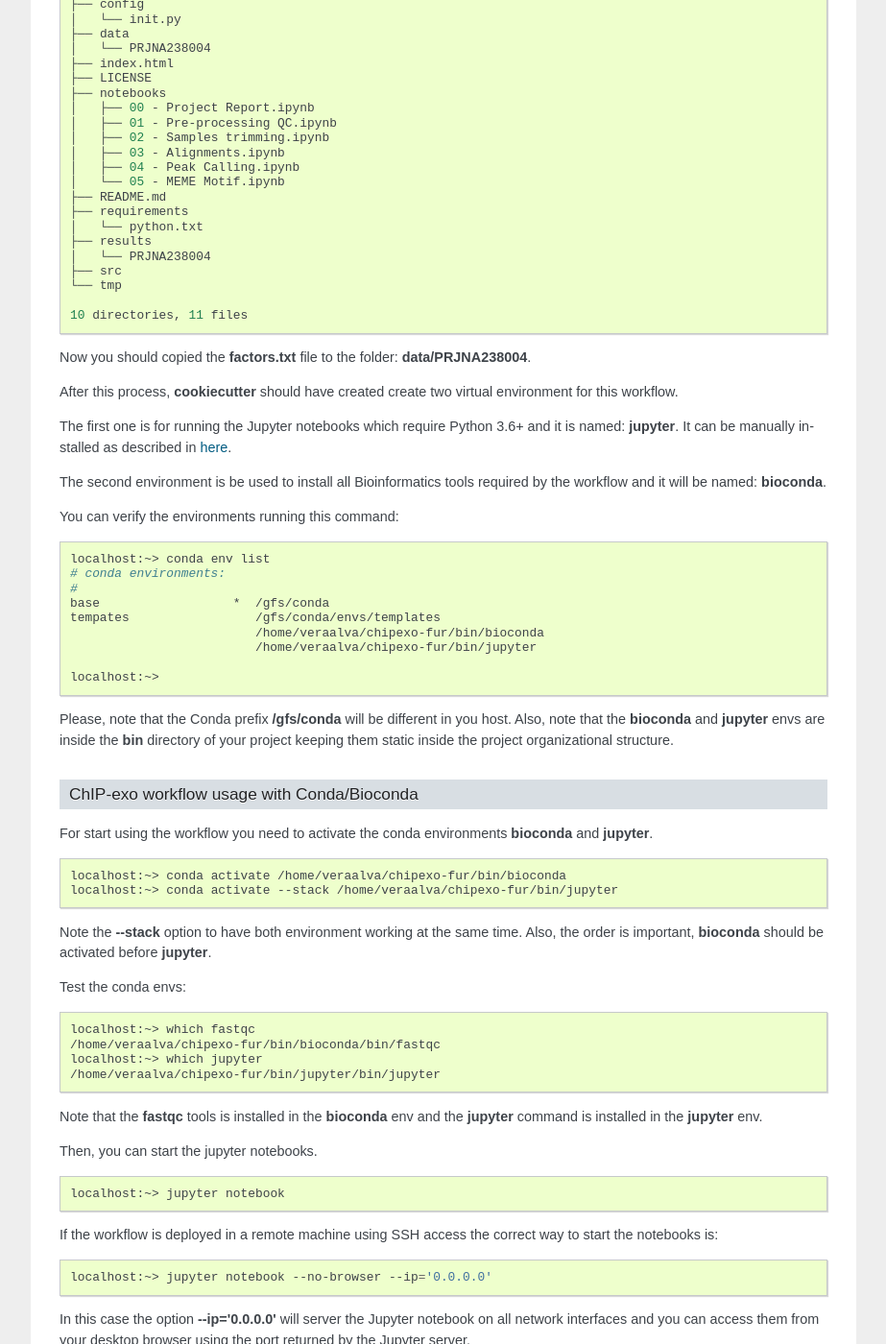
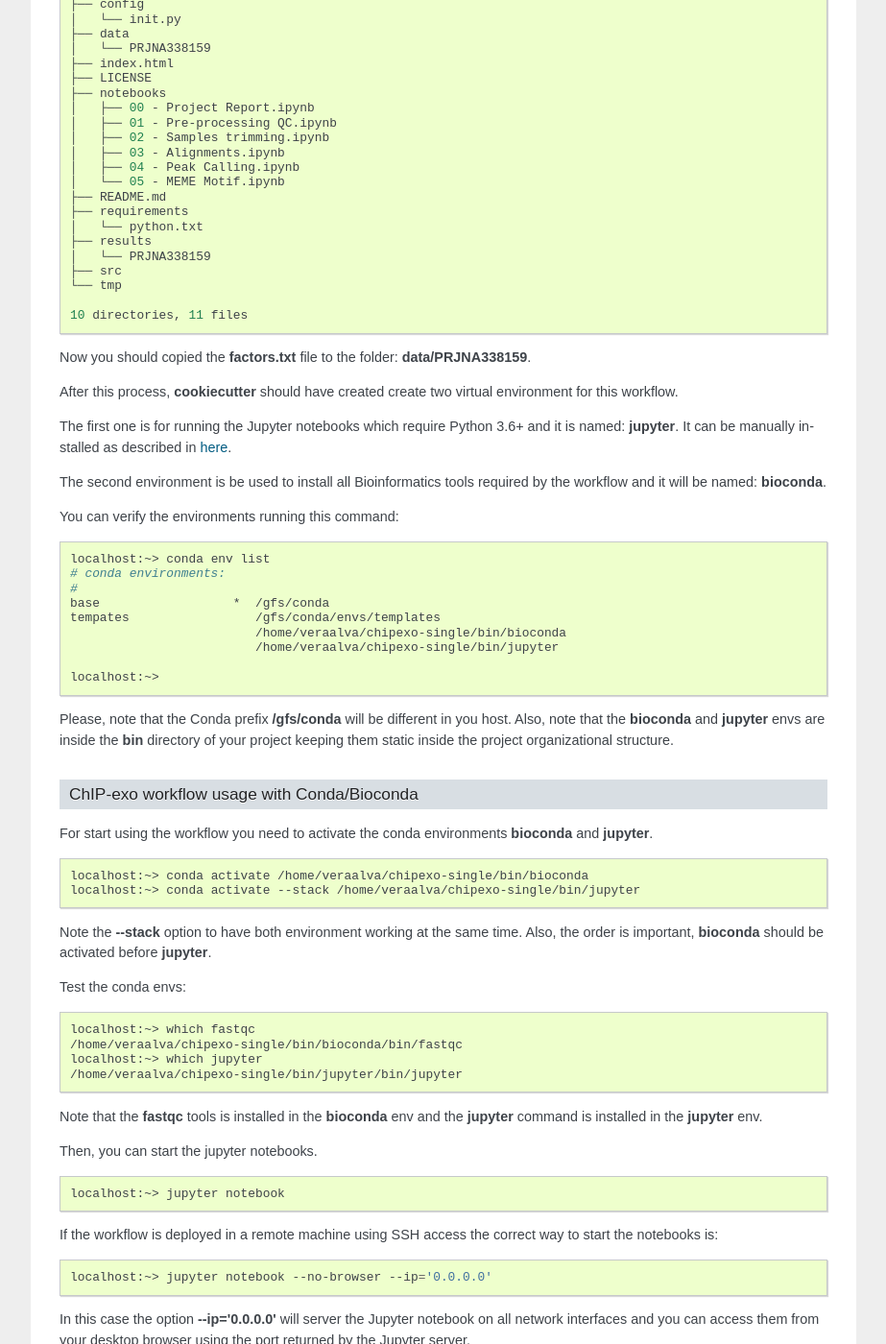
Before and after one commit to ncbi/pm4ngs, a Sphinx documentation site: the page built from docs/source/workflows/det_bind_chipexo.rst, in a window 1280 px wide and 1400 px high, scrolled down 2250 px. Shown: the whole window at 96% size, without its empty margins (198-1121 px from the left). Built offline with Sphinx 7.4.7, drawn with Linux system fonts in a browser that asks for light colours; some of the changed text lies outside the part shown.

Commit message:
Adding new Chip-exo example

```diff
--- a/docs/source/cwl/meme-motif.rst
+++ b/docs/source/cwl/meme-motif.rst
@@ -39,6 +39,7 @@
 
     localhost:~> cd data
     localhost:~> mkdir meme
+    localhost:~> cd meme
     localhost:~> wget http://meme-suite.org/meme-software/Databases/motifs/motif_databases.12.18.tgz
     localhost:~> wget http://meme-suite.org/meme-software/Databases/gomo/gomo_databases.3.2.tgz
     localhost:~> tar xzf motif_databases.12.18.tgz
--- a/docs/source/workflows/det_bind_chipexo.rst
+++ b/docs/source/workflows/det_bind_chipexo.rst
@@ -23,7 +23,7 @@
 
     localhost:~> conda activate templates
 
-Then, a YAML file (for this example I will call this file: **chipexo-fur.yaml**) with your project detail should
+Then, a YAML file (for this example I will call this file: **chipexo-single.yaml**) with your project detail should
 be created.
 
 .. code-block:: yaml
@@ -32,12 +32,12 @@
     default_context:
         author_name: "Roberto Vera Alvarez"
         user_email: "veraalva@ncbi.nlm.nih.gov"
-        project_name: "chipexo-fur"
-        dataset_name: "PRJNA238004"
+        project_name: "chipexo-single"
+        dataset_name: "PRJNA338159"
         is_data_in_SRA: "y"
         ngs_data_type: "ChIP-exo"
         sequencing_technology: "single-end"
-        create_demo: "y"
+        create_demo: "n"
         number_spots: "1000000"
         organism: "human"
         genome_dir: "/gfs/data/genomes/NCBI/Escherichia_coli/K-12/MG1655/"
@@ -64,12 +64,12 @@
 
 A full description of this parameters are :doc:`here </extra/cookiecutter_json>`.
 
-After the **chipexo-fur.yaml** is created the project structure should be created using this command obtaining the
+After the **chipexo-single.yaml** is created the project structure should be created using this command obtaining the
 following output.
 
 .. code-block:: bash
 
-    localhost:~> cookiecutter --no-input --config-file chipexo-fur.yaml https://github.com/ncbi/cookiecutter-jupyter-ngs.git
+    localhost:~> cookiecutter --no-input --config-file chipexo-single.yaml https://github.com/ncbi/cookiecutter-jupyter-ngs.git
     Checking ChIP-exo workflow dependencies .......... Done
     localhost:~>
 
@@ -77,8 +77,8 @@
 
 .. code-block:: bash
 
-    localhost:~> tree chipexo-fur
-    chipexo-fur
+    localhost:~> tree chipexo-single
+    chipexo-single
     ├── bin
     │   ├── bioconda (This directory include a conda envs for all bioinfo tools)
     │   ├── cwl-ngs-workflows-cbb (CWL workflow repo cloned here)
@@ -86,7 +86,7 @@
     ├── config
     │   └── init.py
     ├── data
-    │   └── PRJNA238004
+    │   └── PRJNA338159
     ├── index.html
     ├── LICENSE
     ├── notebooks
@@ -100,13 +100,13 @@
     ├── requirements
     │   └── python.txt
     ├── results
-    │   └── PRJNA238004
+    │   └── PRJNA338159
     ├── src
     └── tmp
 
     10 directories, 11 files
 
-Now you should copied the **factors.txt** file to the folder: **data/PRJNA238004**.
+Now you should copied the **factors.txt** file to the folder: **data/PRJNA338159**.
 
 After this process, **cookiecutter** should have created create two virtual environment for this workflow.
 
@@ -125,8 +125,8 @@
     #
     base                  *  /gfs/conda
     tempates                 /gfs/conda/envs/templates
-                             /home/veraalva/chipexo-fur/bin/bioconda
-                             /home/veraalva/chipexo-fur/bin/jupyter
+                             /home/veraalva/chipexo-single/bin/bioconda
+                             /home/veraalva/chipexo-single/bin/jupyter
 
     localhost:~>
 
@@ -141,8 +141,8 @@
 
 .. code-block:: bash
 
-    localhost:~> conda activate /home/veraalva/chipexo-fur/bin/bioconda
-    localhost:~> conda activate --stack /home/veraalva/chipexo-fur/bin/jupyter
+    localhost:~> conda activate /home/veraalva/chipexo-single/bin/bioconda
+    localhost:~> conda activate --stack /home/veraalva/chipexo-single/bin/jupyter
 
 Note the **--stack** option to have both environment working at the same time. Also, the order is important, **bioconda**
 should be activated before **jupyter**.
@@ -152,9 +152,9 @@
 .. code-block:: bash
 
     localhost:~> which fastqc
-    /home/veraalva/chipexo-fur/bin/bioconda/bin/fastqc
+    /home/veraalva/chipexo-single/bin/bioconda/bin/fastqc
     localhost:~> which jupyter
-    /home/veraalva/chipexo-fur/bin/jupyter/bin/jupyter
+    /home/veraalva/chipexo-single/bin/jupyter/bin/jupyter
 
 Note that the **fastqc** tools is installed in the **bioconda** env and the **jupyter** command is installed in the
 **jupyter** env.
@@ -189,7 +189,7 @@
 
     localhost:~> source venv-templates/bin/activate
 
-Then, a YAML file (for this example I will call this file: **chipexo-fur.yaml**) with your project detail should
+Then, a YAML file (for this example I will call this file: **chipexo-single.yaml**) with your project detail should
 be created.
 
 .. code-block:: yaml
@@ -198,12 +198,12 @@
     default_context:
         author_name: "Roberto Vera Alvarez"
         user_email: "veraalva@ncbi.nlm.nih.gov"
-        project_name: "chipexo-fur"
-        dataset_name: "PRJNA238004"
+        project_name: "chipexo-single"
+        dataset_name: "PRJNA338159"
         is_data_in_SRA: "y"
         ngs_data_type: "ChIP-exo"
         sequencing_technology: "single-end"
-        create_demo: "y"
+        create_demo: "n"
         number_spots: "1000000"
         organism: "human"
         genome_dir: "/gfs/data/genomes/NCBI/Escherichia_coli/K-12/MG1655/"
@@ -230,12 +230,12 @@
 
 A full description of this parameters are :doc:`here </extra/cookiecutter_json>`.
 
-After the **chipexo-fur.yaml** is created the project structure should be created using this command obtaining the
+After the **chipexo-single.yaml** is created the project structure should be created using this command obtaining the
 following output.
 
 .. code-block:: bash
 
-    localhost:~> cookiecutter --no-input --config-file chipexo-fur.yaml https://github.com/ncbi/cookiecutter-jupyter-ngs.git
+    localhost:~> cookiecutter --no-input --config-file chipexo-single.yaml https://github.com/ncbi/cookiecutter-jupyter-ngs.git
     Checking ChIP-exo workflow dependencies .......... Done
     localhost:~>
 
@@ -243,13 +243,13 @@
 
 .. code-block:: bash
 
-    localhost:~> tree chipexo-fur
-    chipexo-fur
+    localhost:~> tree chipexo-single
+    chipexo-single
     ├── bin
     ├── config
     │   └── init.py
     ├── data
-    │   └── PRJNA238004
+    │   └── PRJNA338159
     ├── index.html
     ├── LICENSE
     ├── notebooks
@@ -263,14 +263,14 @@
     ├── requirements
     │   └── python.txt
     ├── results
-    │   └── PRJNA238004
+    │   └── PRJNA338159
     ├── src
     ├── tmp
     └── venv
 
     11 directories, 11 files
 
-Now you should copied the **factors.txt** file to the directory: **data/PRJNA238004**.
+Now you should copied the **factors.txt** file to the directory: **data/PRJNA338159**.
 
 After this process, **cookiecutter** should have pulled all docker images require by the project.
 
@@ -332,7 +332,7 @@
 Test Project
 ------------
 
-A test project is available (read-only) at https://ftp.ncbi.nlm.nih.gov/pub/cookiecutter-jupyter-ngs/examples/chipexo-fur
+A test project is available (read-only) at https://ftp.ncbi.nlm.nih.gov/pub/cookiecutter-jupyter-ngs/examples/chipexo-single/
 
 Extra requirements
 ------------------
@@ -347,9 +347,9 @@
 
 .. code-block:: bash
 
-    localhost:~> conda activate /home/veraalva/chipexo-fur/bin/bioconda
-    localhost:~> conda activate --stack /home/veraalva/chipexo-fur/bin/jupyter
-    localhost:~> cd chipexo-fur/data
+    localhost:~> conda activate /home/veraalva/chipexo-single/bin/bioconda
+    localhost:~> conda activate --stack /home/veraalva/chipexo-single/bin/jupyter
+    localhost:~> cd chipexo-single/data
     localhost:~> mkdir genome
     localhost:~> cd genome
     localhost:~> mkdir BWA
@@ -380,9 +380,9 @@
 
 .. code-block:: bash
 
-    localhost:~> conda activate /home/veraalva/chipexo-fur/bin/bioconda
-    localhost:~> conda activate --stack /home/veraalva/chipexo-fur/bin/jupyter
-    localhost:~> cd chipexo-fur/data
+    localhost:~> conda activate /home/veraalva/chipexo-single/bin/bioconda
+    localhost:~> conda activate --stack /home/veraalva/chipexo-single/bin/jupyter
+    localhost:~> cd chipexo-single/data
     localhost:~> mkdir genome
     localhost:~> cd genome
     localhost:~> cwl-runner --no-container ../../bin/cwl-ngs-workflows-cbb/workflows/UCSC/gtftobed.cwl --gtf genes.gtf
```
Also changed, not shown: 4 other files.
